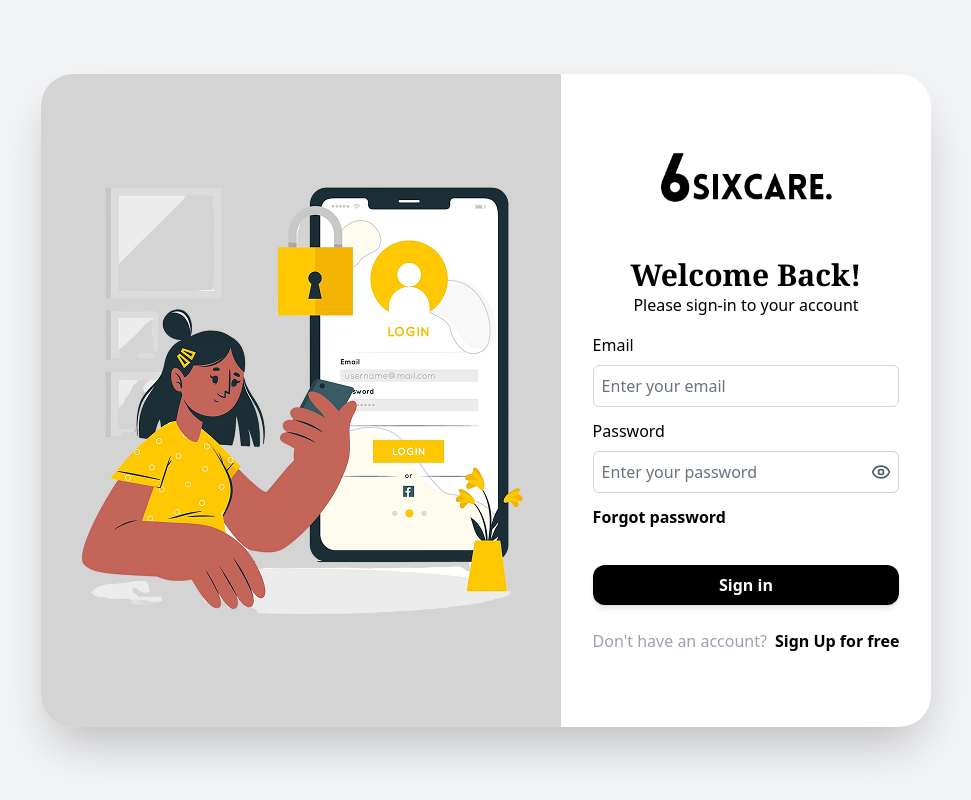
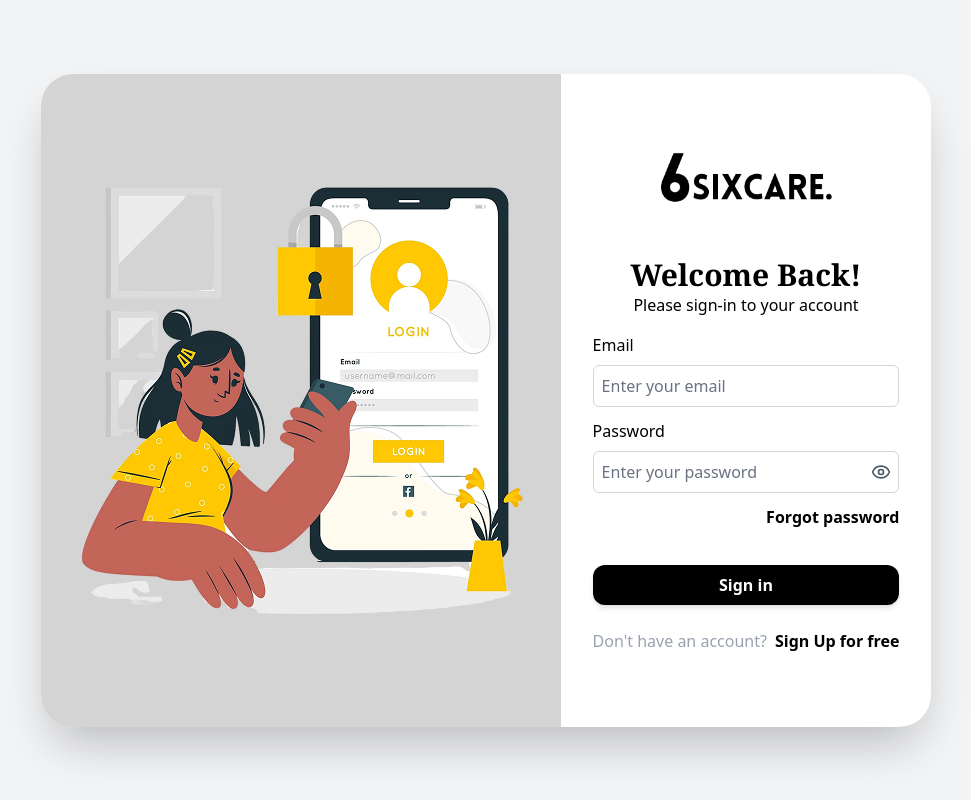
Before and after one commit to SATTAJA/sixcare-ecommerce, a Next.js app: page /sign-in in a window 1280 px wide. Shown: the whole page, without its empty margins (154-1125 px from the left). Built offline with nearby package versions, Linux system fonts and the light colour scheme; no server answers.

Commit message:
fix: hilangkan checkbox

```diff
--- a/components/SignInForm.tsx
+++ b/components/SignInForm.tsx
@@ -93,7 +93,7 @@ export default function SignInForm() {
             </div>
 
             {/* Opsi 'Remember me' dan 'Forgot password' */}
-            <div className="flex justify-between w-full py-4 -mt-5">
+            <div className="flex justify-end w-full py-4 -mt-5">
 
               <Link href="/forgot-password" className="font-bold text-md">
                 Forgot password
```
